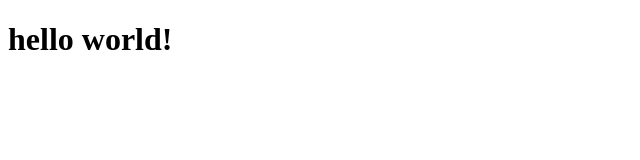
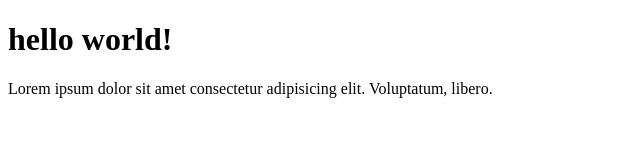
Before and after one commit to Taufiik112/wpu-git-test, a plain HTML site: page index.html in a window 1280 px wide. Shown: the whole page, without its empty margins (0-640 px from the left). Drawn offline with Linux system fonts and the light colour scheme.

Commit message:
menambahkan paragraph

```diff
--- a/index.html
+++ b/index.html
@@ -8,5 +8,9 @@
   </head>
   <body>
     <h1>hello world!</h1>
+    <p>
+      Lorem ipsum dolor sit amet consectetur adipisicing elit. Voluptatum,
+      libero.
+    </p>
   </body>
 </html>
```
